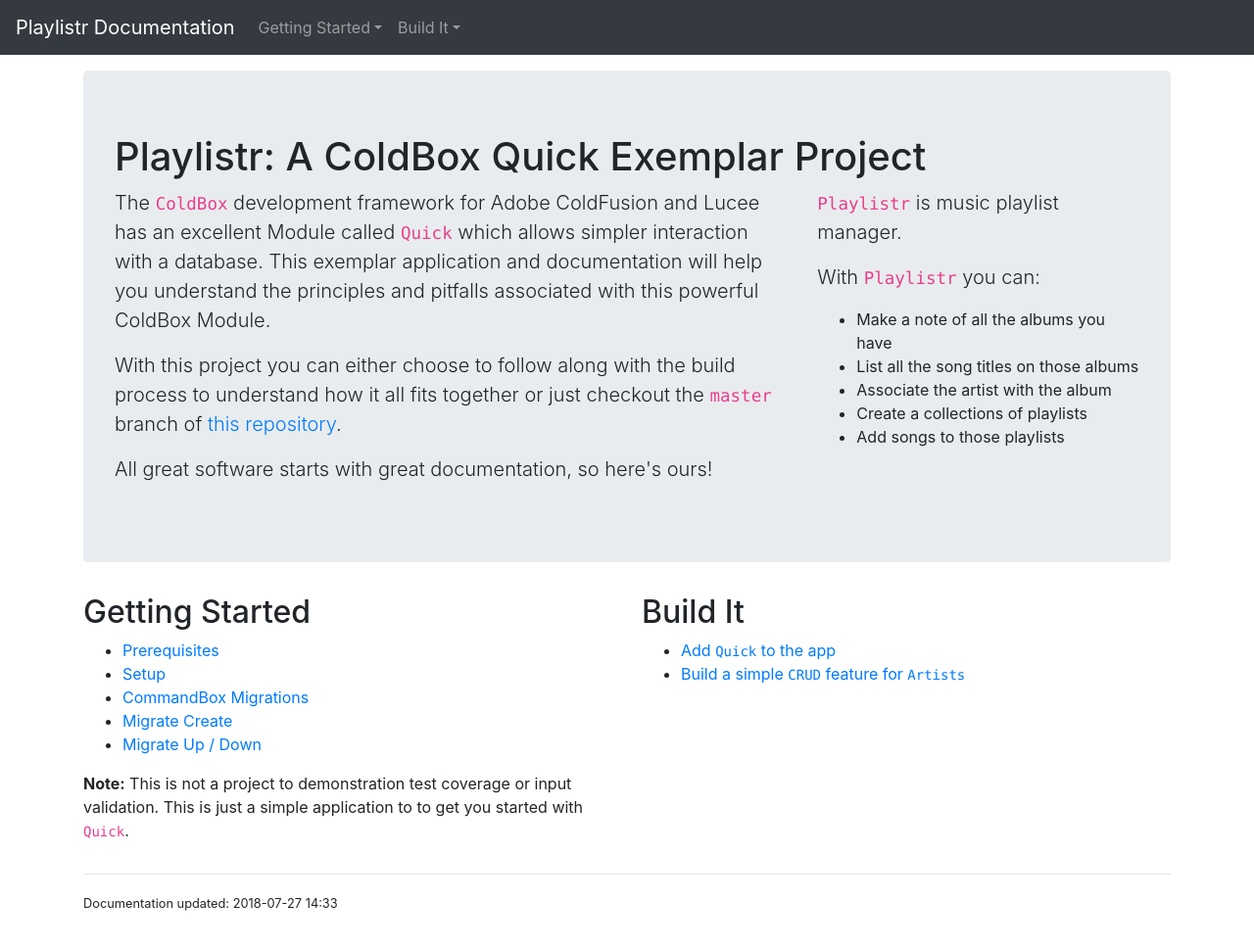
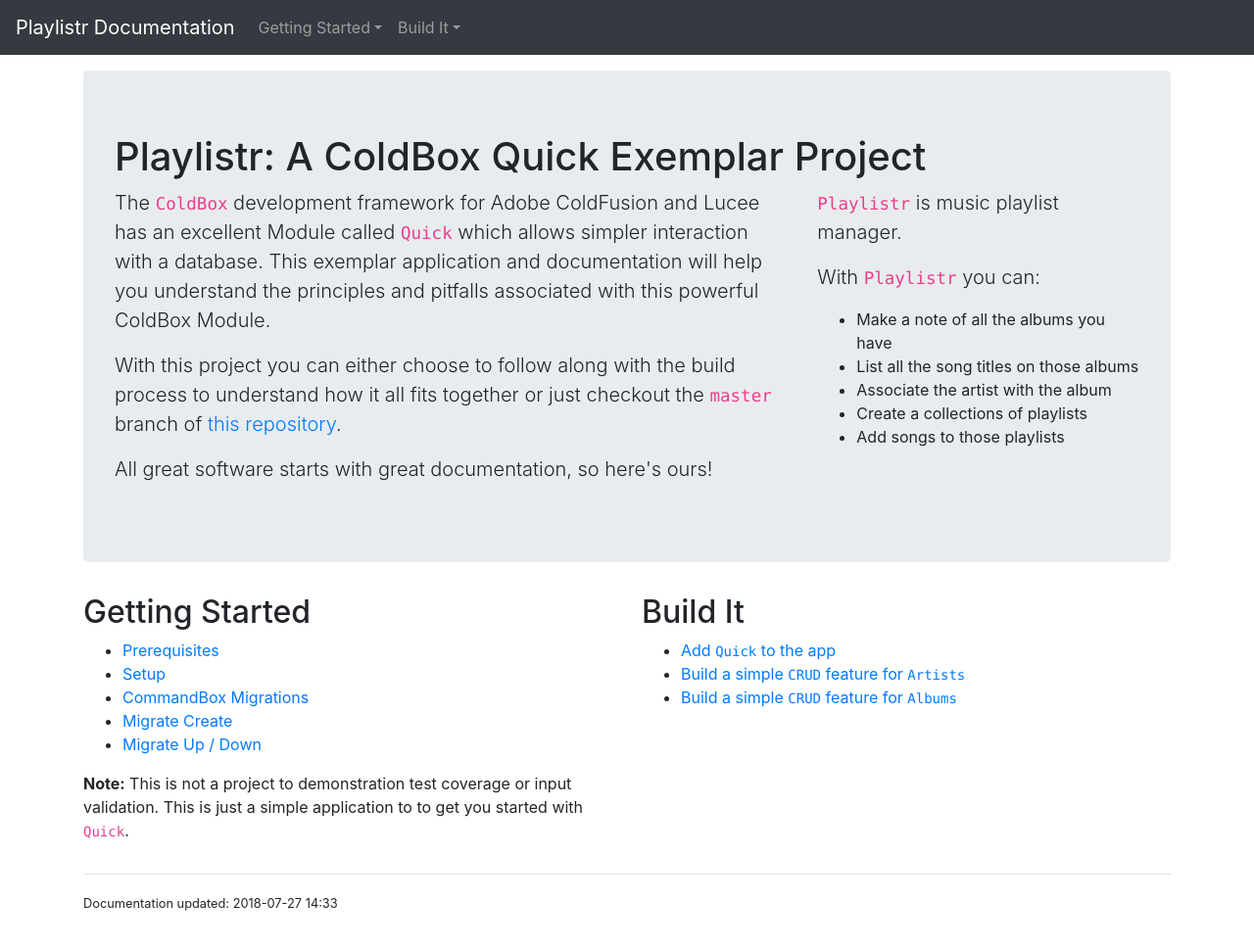
Before and after one commit to richardherbert/playlistr, a Jekyll site: the page built from index.html, in a window 1280 px wide and 1200 px high. Shown: the top 969 px of the window at 98% size. Built offline with Jekyll 4.4.1, drawn with Linux system fonts in a browser that asks for light colours; nearby versions of some CDN libraries.

Commit message:
Links to Albums added

```diff
--- a/build-it/index.html
+++ b/build-it/index.html
@@ -32,6 +32,7 @@
 		<ul>
 			<li><a href="build-it/quick.html">Add <code>Quick</code> to the app</a></li>
 			<li><a href="build-it/artists.html">Build a simple <code>CRUD</code> feature for <code>Artists</code></a></li>
+			<li><a href="build-it/albums.html">Build a simple <code>CRUD</code> feature for <code>Albums</code></a></li>
 		</ul>
 	</div>
 </div>
--- a/index.html
+++ b/index.html
@@ -47,6 +47,7 @@
 		<ul>
 			<li><a href="build-it/quick.html">Add <code>Quick</code> to the app</a></li>
 			<li><a href="build-it/artists.html">Build a simple <code>CRUD</code> feature for <code>Artists</code></a></li>
+			<li><a href="build-it/albums.html">Build a simple <code>CRUD</code> feature for <code>Albums</code></a></li>
 		</ul>
 	</div>
 </div>
```
